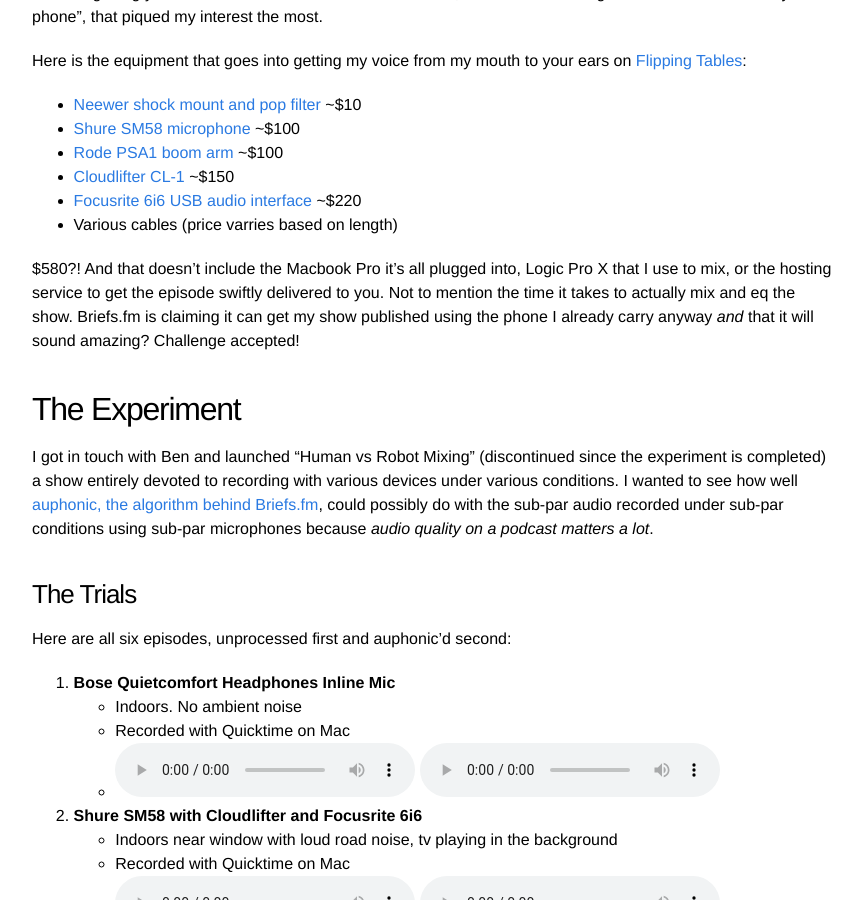
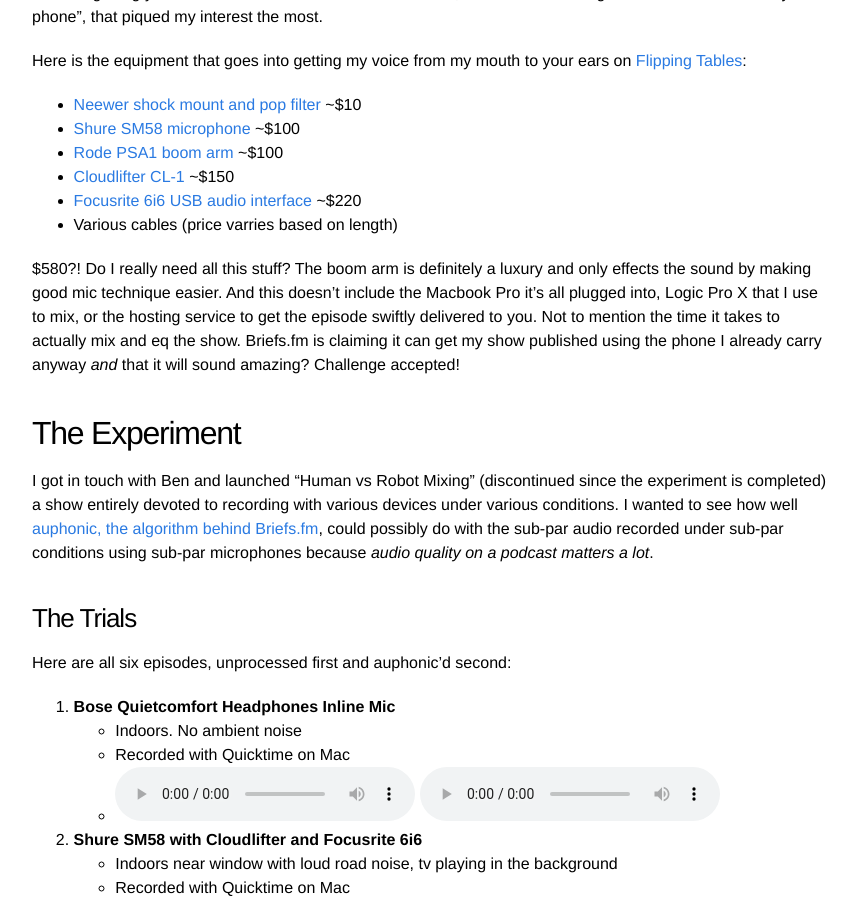
Before and after one commit to lyonsinbeta/lyonsinbeta.github.io, a Jekyll site: the page built from _posts/2016-04-09-experiments-in-podcasting-briefsfm.md, in a window 1280 px wide and 900 px high, scrolled down 563 px. Shown: the whole window, without its empty margins (208-1070 px from the left). Built offline with Jekyll 4.4.1, drawn with Linux system fonts in a browser that asks for light colours.

Commit message:
Updates equipment description

```diff
--- a/_posts/2016-04-09-experiments-in-podcasting-briefsfm.md
+++ b/_posts/2016-04-09-experiments-in-podcasting-briefsfm.md
@@ -23,7 +23,7 @@ Here is the equipment that goes into getting my voice from my mouth to your ears
 - [Focusrite 6i6 USB audio interface](http://amzn.com/B00CP4IIJY) ~$220
 - Various cables (price varries based on length)
 
-$580?! And that doesn't include the Macbook Pro it's all plugged into, Logic Pro X that I use to mix, or the hosting service to get the episode swiftly delivered to you. Not to mention the time it takes to actually mix and eq the show. Briefs.fm is claiming it can get my show published using the phone I already carry anyway _and_ that it will sound amazing? Challenge accepted!
+$580?! Do I really need all this stuff? The boom arm is definitely a luxury and only effects the sound by making good mic technique easier. And this doesn't include the Macbook Pro it's all plugged into, Logic Pro X that I use to mix, or the hosting service to get the episode swiftly delivered to you. Not to mention the time it takes to actually mix and eq the show. Briefs.fm is claiming it can get my show published using the phone I already carry anyway _and_ that it will sound amazing? Challenge accepted!
 
 ## The Experiment
 
```
